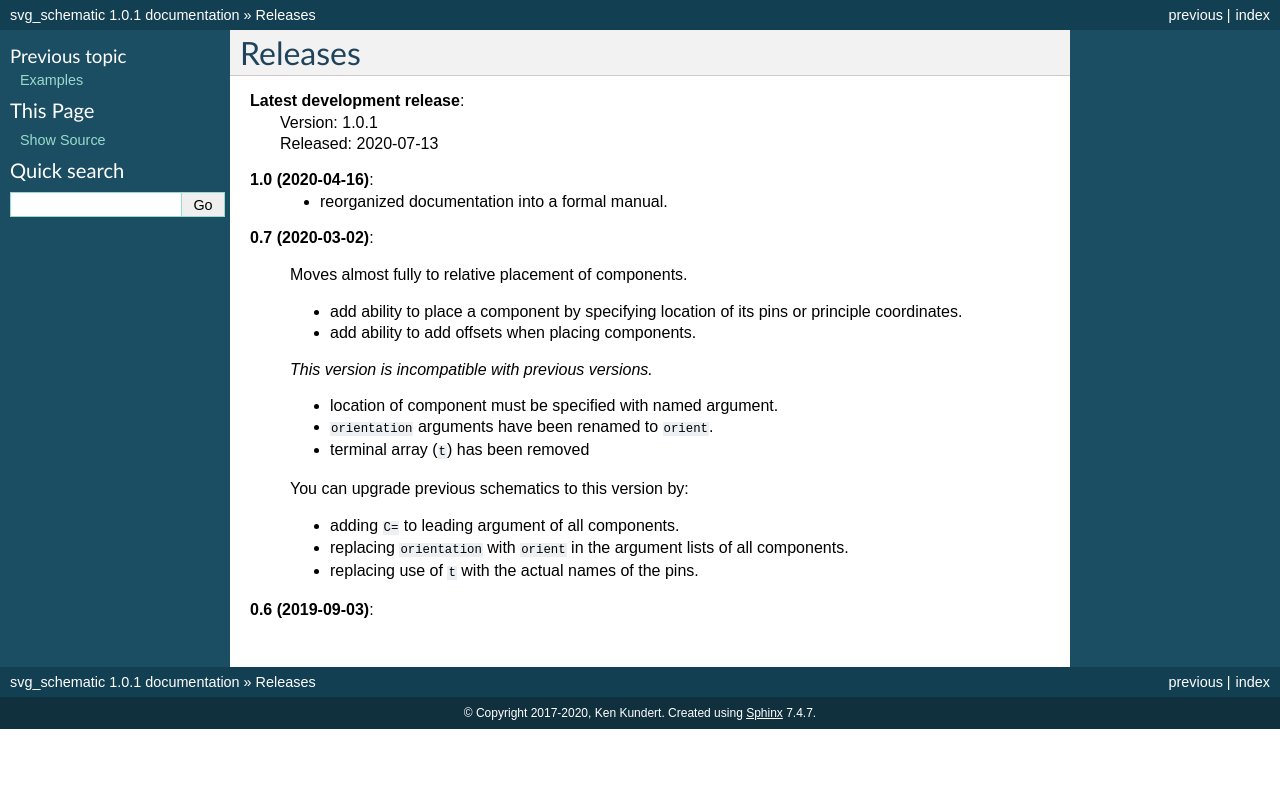
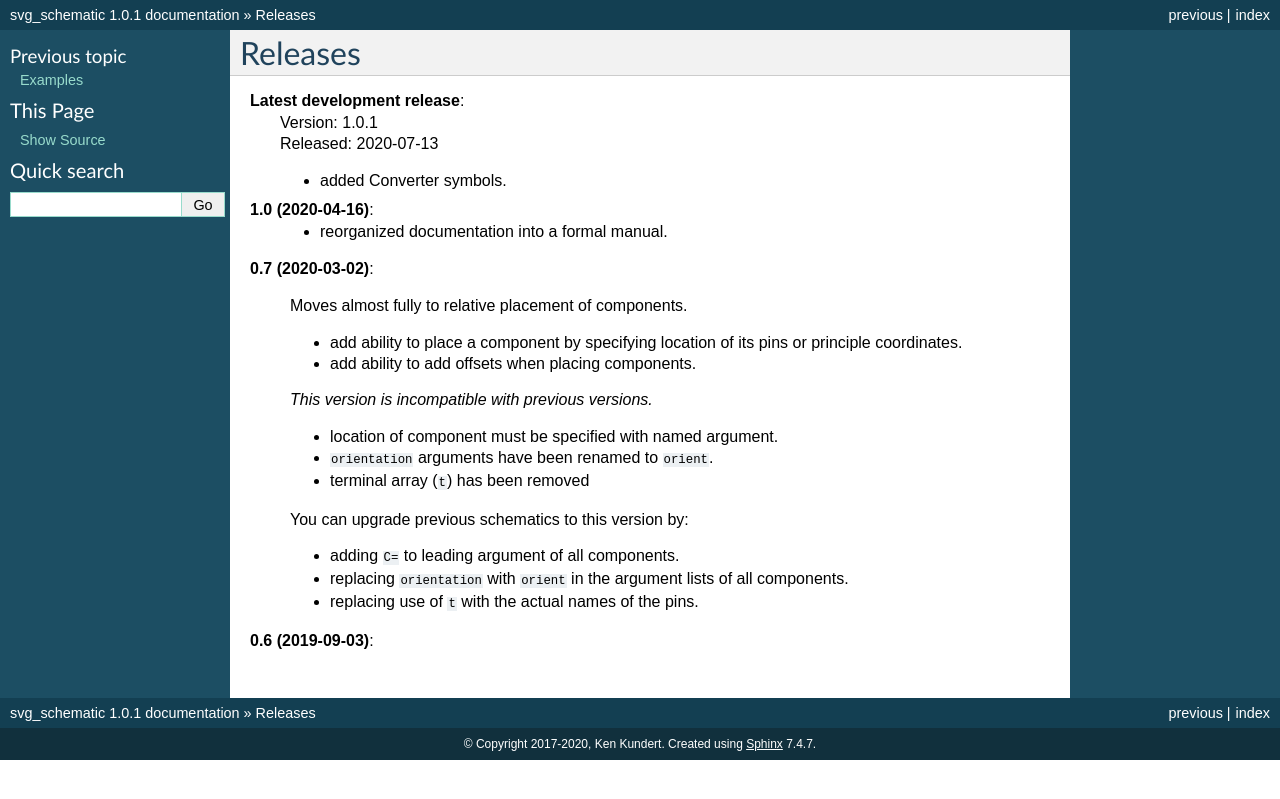
Before and after one commit to KenKundert/svg_schematic, a Sphinx documentation site: the page built from doc/releases.rst, in a window 1280 px wide. Shown: the top 799 px of the page. Built offline with Sphinx 7.4.7, drawn with Linux system fonts in a browser that asks for light colours.

Commit message:
Update release notes.

```diff
--- a/doc/releases.rst
+++ b/doc/releases.rst
@@ -4,6 +4,8 @@ Releases
 **Latest development release**:
     | Version: 1.0.1
     | Released: 2020-07-13
+
+    - added Converter symbols.
 
 **1.0 (2020-04-16)**:
     - reorganized documentation into a formal manual.
```
